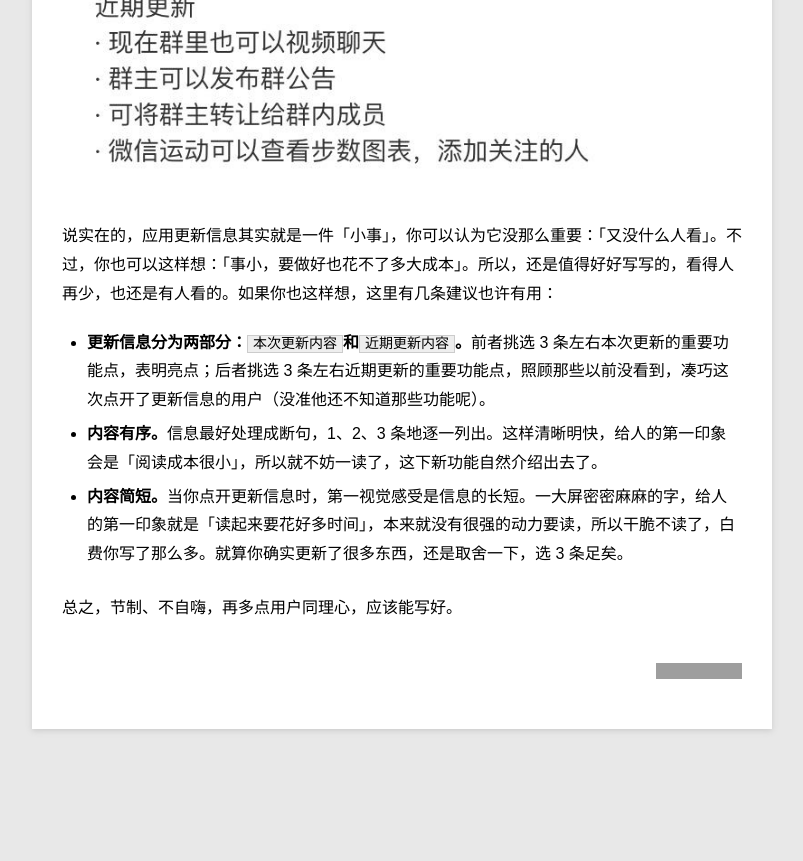
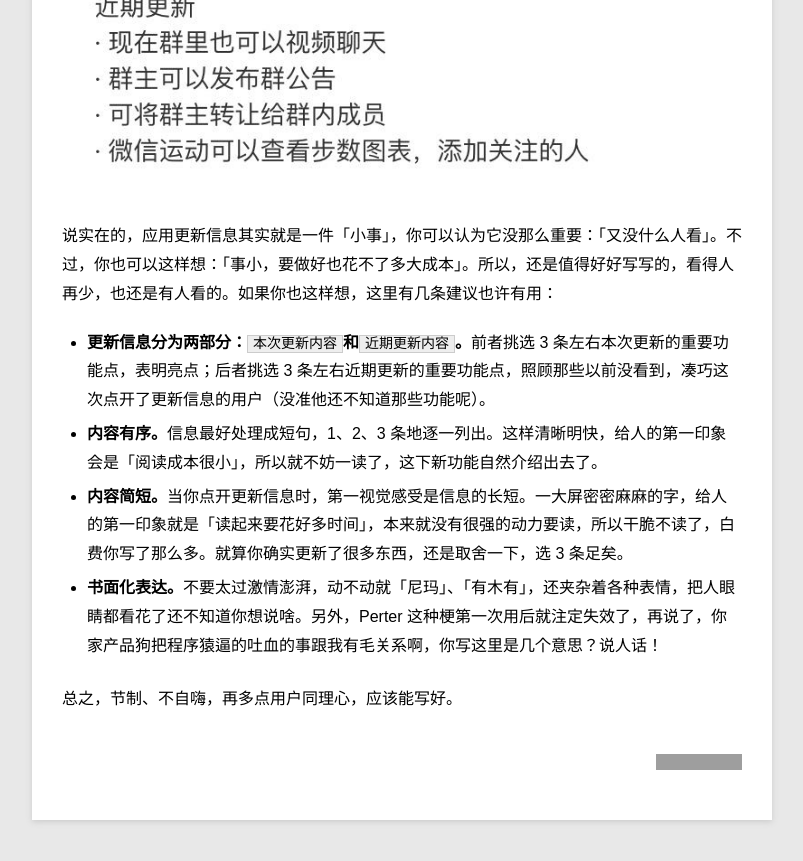
Before and after one commit to samirchen/samirchen.github.io, a Jekyll site: the page built from _posts/opinion/2015-12-03-app-update-info.md, in a window 1280 px wide and 900 px high, scrolled down 3830 px. Shown: the top 861 px of the window, without its empty margins (78-881 px from the left). Built offline with Jekyll 4.4.1, drawn with Linux system fonts in a browser that asks for light colours; Markdown is read by kramdown in place of the engine named in the settings; comment, search, counter and statistics services are not loaded; before the commit the page ends 4639 px from its top, so only the background shows below that; some of the changed text lies outside the part shown; grey boxes are pictures that could not be loaded.

Commit message:
Add blog.

```diff
--- a/_posts/opinion/2015-12-03-app-update-info.md
+++ b/_posts/opinion/2015-12-03-app-update-info.md
@@ -48,7 +48,8 @@ tag: App Store, App Update
 说实在的，应用更新信息其实就是一件「小事」，你可以认为它没那么重要：「又没什么人看」。不过，你也可以这样想：「事小，要做好也花不了多大成本」。所以，还是值得好好写写的，看得人再少，也还是有人看的。如果你也这样想，这里有几条建议也许有用：
 
 - **更新信息分为两部分：`本次更新内容`和`近期更新内容`。**前者挑选 3 条左右本次更新的重要功能点，表明亮点；后者挑选 3 条左右近期更新的重要功能点，照顾那些以前没看到，凑巧这次点开了更新信息的用户（没准他还不知道那些功能呢）。
-- **内容有序。**信息最好处理成断句，1、2、3 条地逐一列出。这样清晰明快，给人的第一印象会是「阅读成本很小」，所以就不妨一读了，这下新功能自然介绍出去了。
+- **内容有序。**信息最好处理成短句，1、2、3 条地逐一列出。这样清晰明快，给人的第一印象会是「阅读成本很小」，所以就不妨一读了，这下新功能自然介绍出去了。
 - **内容简短。**当你点开更新信息时，第一视觉感受是信息的长短。一大屏密密麻麻的字，给人的第一印象就是「读起来要花好多时间」，本来就没有很强的动力要读，所以干脆不读了，白费你写了那么多。就算你确实更新了很多东西，还是取舍一下，选 3 条足矣。
+- **书面化表达。**不要太过激情澎湃，动不动就「尼玛」、「有木有」，还夹杂着各种表情，把人眼睛都看花了还不知道你想说啥。另外，Perter 这种梗第一次用后就注定失效了，再说了，你家产品狗把程序猿逼的吐血的事跟我有毛关系啊，你写这里是几个意思？说人话！
 
 总之，节制、不自嗨，再多点用户同理心，应该能写好。
```
Also changed, not shown: other parts of _posts/opinion/2015-12-03-app-update-info.md (+1 -1 lines).
